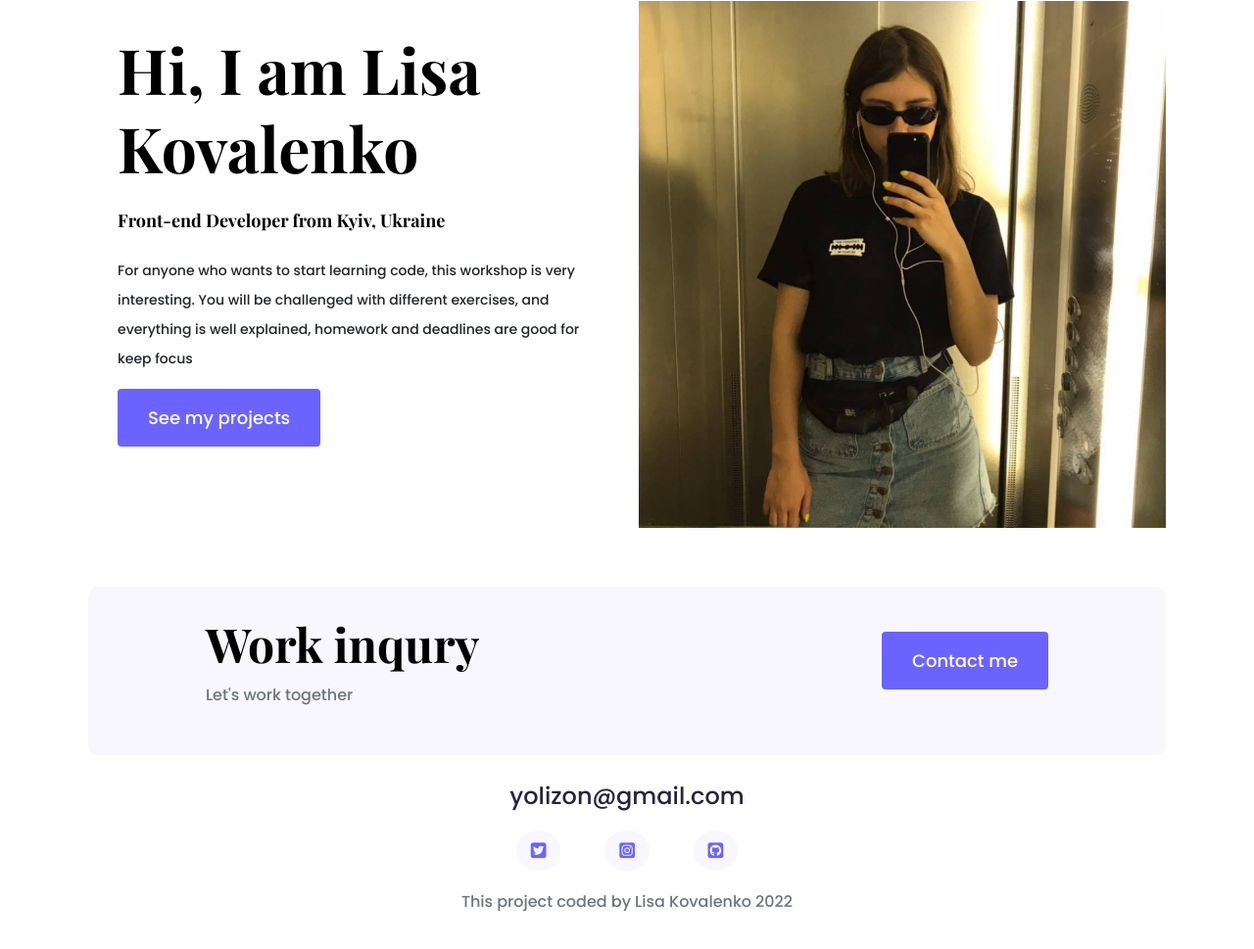
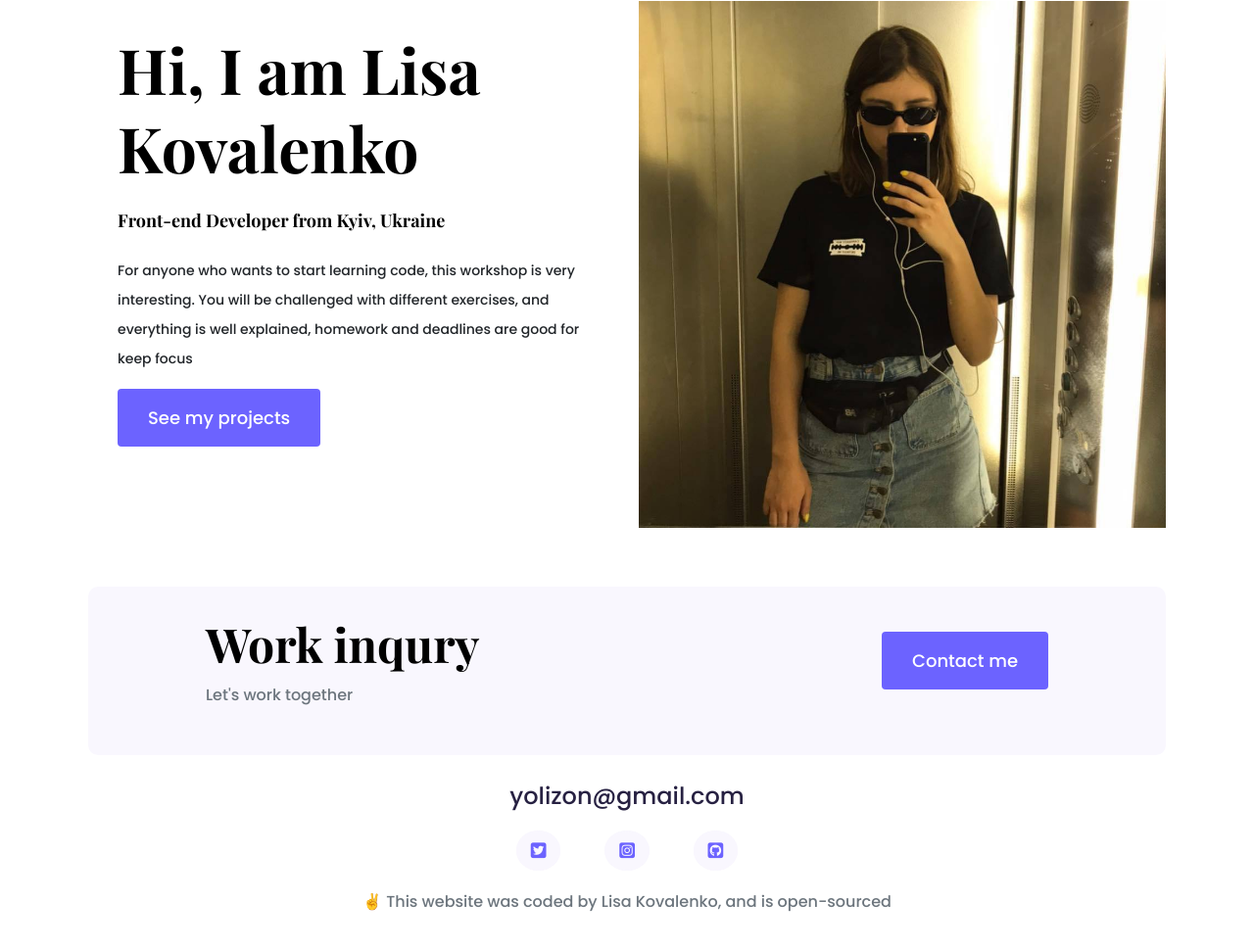
Before and after one commit to yolizon/homework4response, a plain HTML site: page about.html in a window 1280 px wide. Shown: the part 141-1110 px from the top of the page at 98% size. Drawn offline with nearby package versions, Linux system fonts and the light colour scheme.

Commit message:
add project github page

```diff
--- a/about.html
+++ b/about.html
@@ -110,7 +110,14 @@
           ></a>
         </div>
         <p class="text-center text-muted mt-4 fs-6 fw-lighter">
-          This project coded by Lisa Kovalenko 2022
+          ✌️ This website was coded by Lisa Kovalenko, and is
+          <a
+            href="https://github.com/yolizon/homework4response"
+            target="_blank"
+            class="text-decoration-none text-reset"
+          >
+            open-sourced
+          </a>
         </p>
       </footer>
     </div>
```
Also changed, not shown: contact.html (+8 -1 lines), index.html (+8 -1 lines), works.html (+8 -1 lines).
